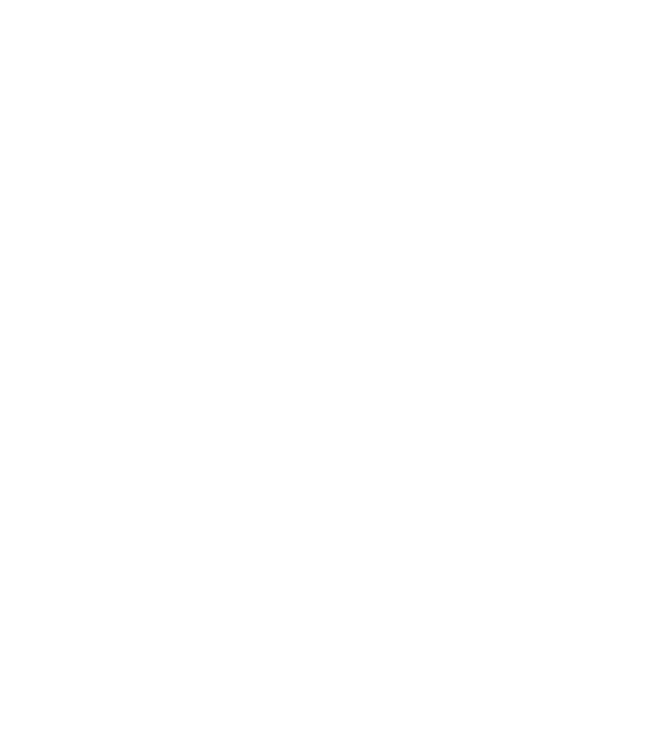
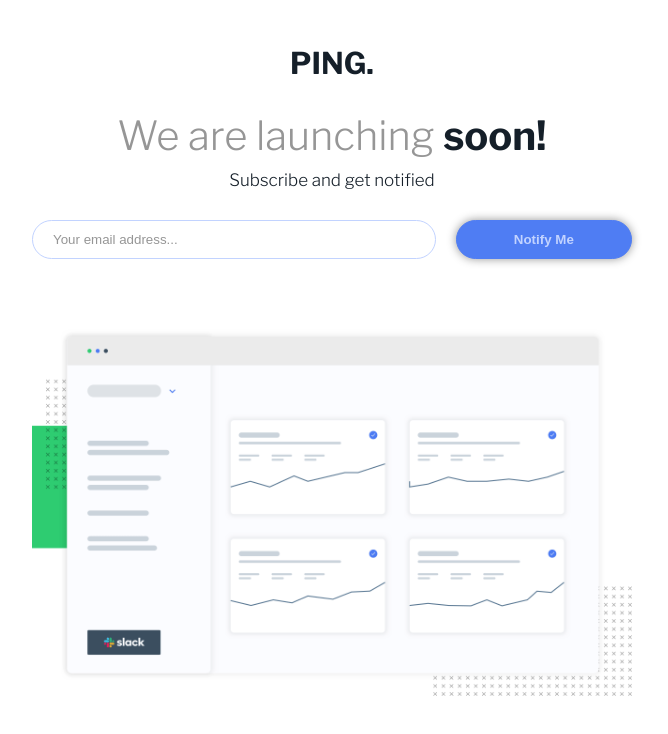
Before and after one commit to matheuspergoli/ping-page-master, a plain HTML site: page index.html in a window 1280 px wide. Shown: the whole page, without its empty margins (308-976 px from the left). Drawn offline with nearby package versions, Linux system fonts and the light colour scheme.

Commit message:
Content update

```diff
--- a/css/style.css
+++ b/css/style.css
@@ -24,7 +24,83 @@ html {
 }
 
 body {
+  padding: 0.5rem;
+}
+
+#main-content {
+  width: fit-content;
+  margin: 4rem auto 0 auto;
+}
+
+#title {
+  font-size: 3rem;
+  text-align: center;
+  margin-bottom: 3rem;
+  color: var(--very-dark-blue);
+}
+
+#first-paragraph{
+  font-size: 4rem;
+  text-align: center;
+  color: var(--gray);
+  margin-bottom: 1rem;
+}
+
+#first-paragraph > strong {
+  color: var(--very-dark-blue);
+}
+
+#last-paragraph {
+  font-size: 1.7rem;
+  text-align: center;
+  margin-bottom: 3rem;
+  color: var(--very-dark-blue);
+}
+
+#form {
   display: flex;
-  justify-content: center;
-  align-items: center;
+  flex-wrap: wrap;
+  gap: 2rem;
+
+  text-align: center;
 }
+
+#email {
+  flex-grow: 2;
+  /* width: 30rem; */
+  text-align: left;
+  border-radius: 2rem;
+  padding: 1.1rem 2rem;
+  border: 1px solid var(--pale-blue);
+}
+
+#email::placeholder {
+  color: var(--gray);
+}
+
+#email:focus {
+  outline: none;
+}
+
+#submit {
+  flex-grow: 1;
+  padding: 1.1rem;
+  cursor: pointer;
+  font-weight: bold;
+  border-radius: 2rem;
+  color: var(--pale-blue);
+  border: 1px solid var(--blue);
+  background-color: var(--blue);
+  box-shadow: 0px 0px 10px 0px var(--gray);
+}
+
+#hero-img {
+  width: 100%;
+  margin-top: 7rem;
+  max-width: 60rem;
+}
+
+#hero-img > img {
+  width: 100%;
+  text-align: center;
+}
--- a/index.html
+++ b/index.html
@@ -5,9 +5,26 @@
   <meta http-equiv="X-UA-Compatible" content="IE=edge">
   <meta name="viewport" content="width=device-width, initial-scale=1.0">
   <link rel="stylesheet" href="css/style.css">
+  <link rel="shortcut icon" href="img/favicon-32x32.png" type="image/x-icon">
   <title>Ping: Coming Soon</title>
 </head>
 <body>
+    <main id="main-content">
+      <h1 id="title">PING.</h1>
+      <section id="main-section">
+        <p id="first-paragraph">We are launching <strong>soon!</strong></p>
+        <p id="last-paragraph">Subscribe and get notified</p>
+      </section>
+      <form id="form">
+        <input type="email" id="email" name="email" placeholder="Your email address..." required>
+        <button id="submit">Notify Me</button>
+      </form>
+      <div id="hero-img">
+        <img id="img" src="img/illustration-dashboard.png" alt="">
+      </div>
+    </main>
+
+
 
   <script src="js/script.js"></script>
 </body>
```
Also changed, not shown: img/bg-hero-desktop.svg (deleted), img/bg-hero-mobile.svg (deleted), img/icon-email.svg (deleted), img/icon-location.svg (deleted), img/icon-phone.svg (deleted), img/illustration-dashboard.png (added), img/illustration-flowing-conversation.svg (deleted), img/illustration-grow-together.svg (deleted), img/illustration-mockups.svg (deleted), img/illustration-your-users.svg (deleted), img/logo.svg.
